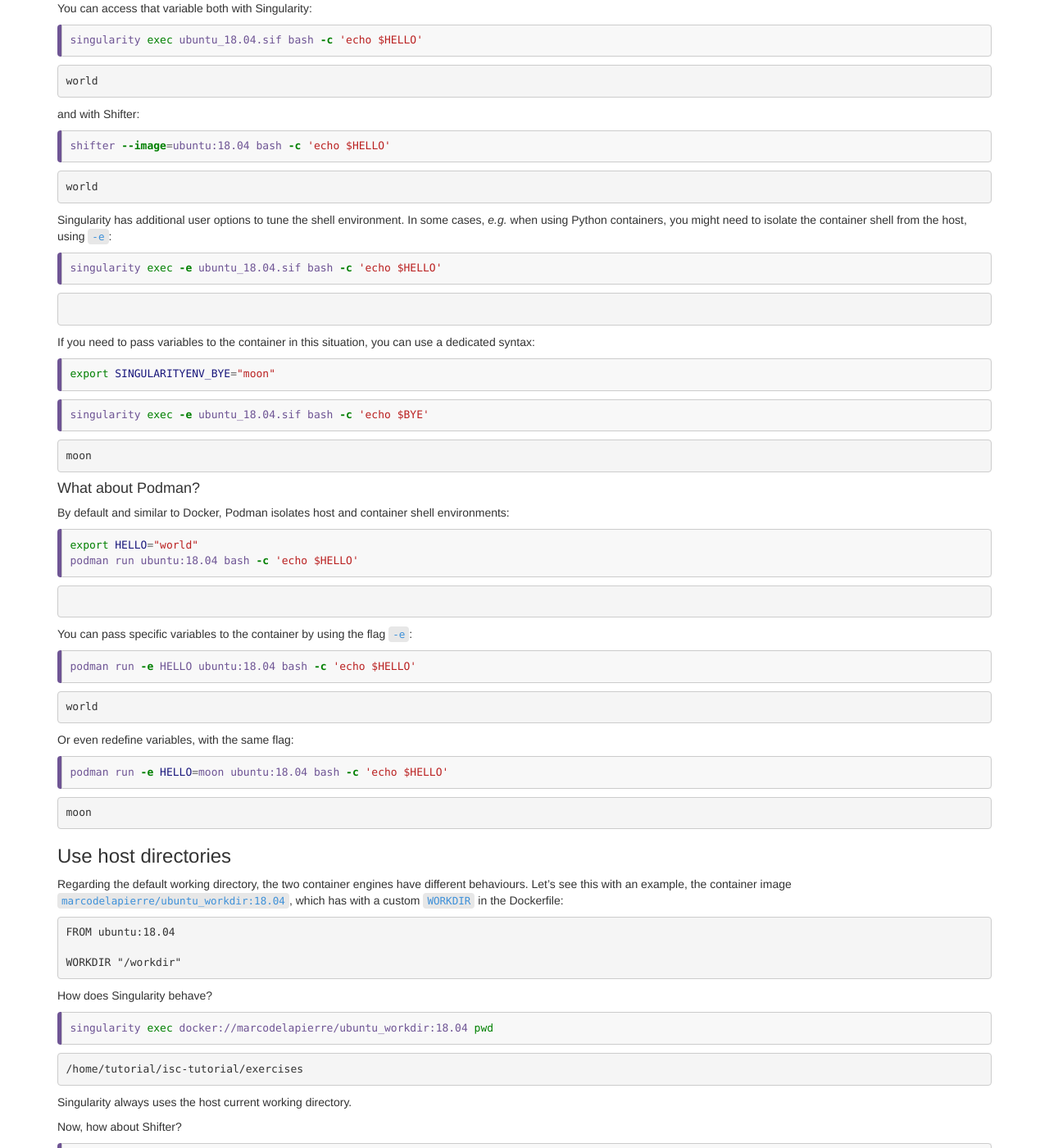
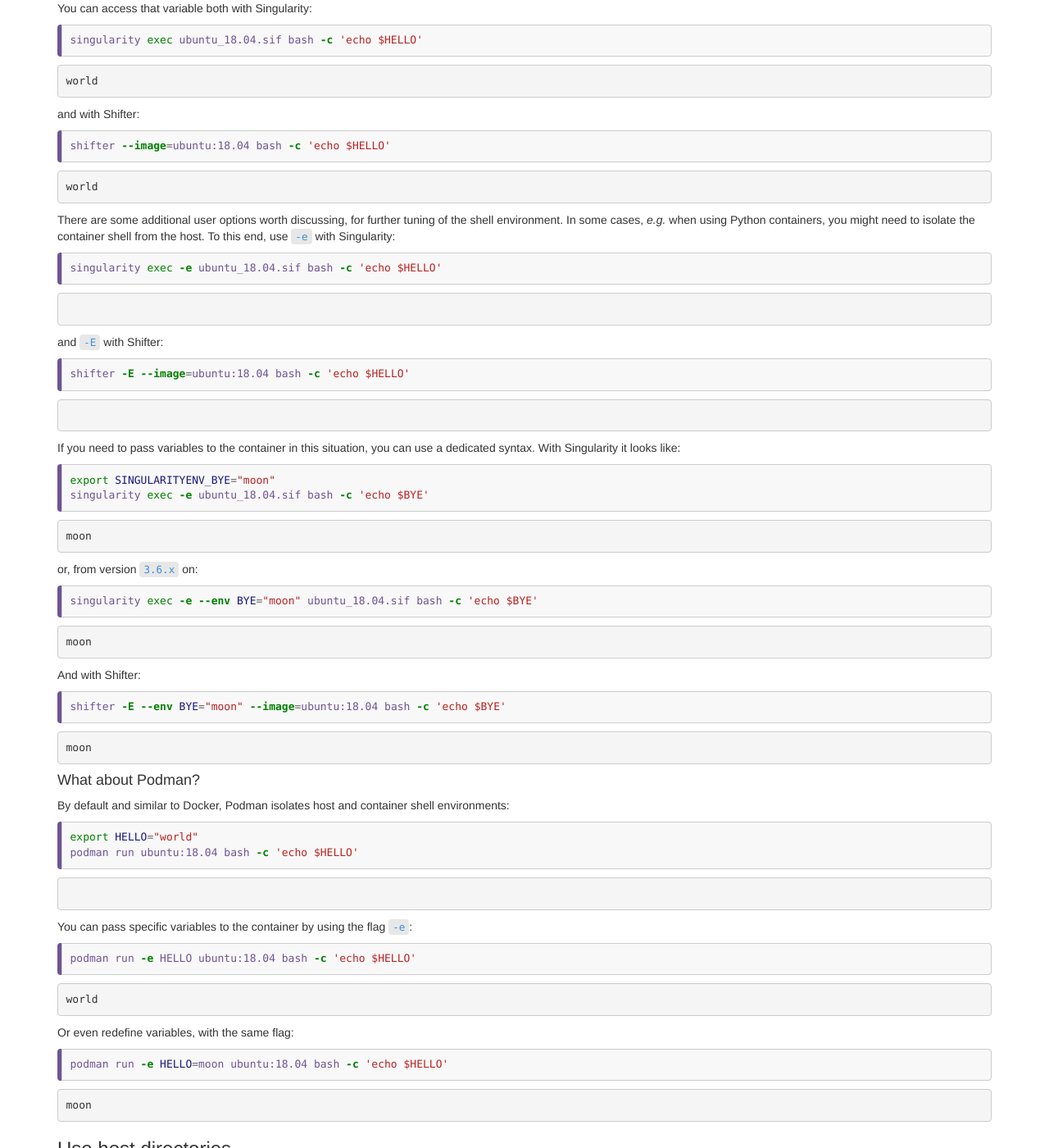
Before and after one commit to supercontainers/isc-tutorial, a Jekyll site: the page built from _episodes/13.sc.md, in a window 1280 px wide and 1400 px high, scrolled down 3386 px. Shown: the whole window at 82% size. Built offline with Jekyll 4.4.1, drawn with Linux system fonts in a browser that asks for light colours.

Commit message:
ep 3, shifter adds

````diff
--- a/_episodes/13.sc.md
+++ b/_episodes/13.sc.md
@@ -240,7 +240,7 @@ shifter --image=ubuntu:18.04 bash -c 'echo $HELLO'
 world
 ```
 
-Singularity has additional user options to tune the shell environment.  In some cases, *e.g.* when using Python containers, you might need to isolate the container shell from the host, using `-e`:
+There are some additional user options worth discussing, for further tuning of the shell environment.  In some cases, *e.g.* when using Python containers, you might need to isolate the container shell from the host.  To this end, use `-e` with Singularity:
 
 ```bash
 singularity exec -e ubuntu_18.04.sif bash -c 'echo $HELLO'
@@ -249,14 +249,38 @@ singularity exec -e ubuntu_18.04.sif bash -c 'echo $HELLO'
 
 ```
 
-If you need to pass variables to the container in this situation, you can use a dedicated syntax:
+and `-E` with Shifter:
+
+```bash
+shifter -E --image=ubuntu:18.04 bash -c 'echo $HELLO'
+```
+```output
+
+```
+
+If you need to pass variables to the container in this situation, you can use a dedicated syntax.  With Singularity it looks like:
 
 ```bash
 export SINGULARITYENV_BYE="moon"
+singularity exec -e ubuntu_18.04.sif bash -c 'echo $BYE'
+```
+```output
+moon
 ```
 
+or, from version `3.6.x` on:
+
 ```bash
-singularity exec -e ubuntu_18.04.sif bash -c 'echo $BYE'
+singularity exec -e --env BYE="moon" ubuntu_18.04.sif bash -c 'echo $BYE'
+```
+```output
+moon
+```
+
+And with Shifter:
+
+```bash
+shifter -E --env BYE="moon" --image=ubuntu:18.04 bash -c 'echo $BYE'
 ```
 ```output
 moon
````
